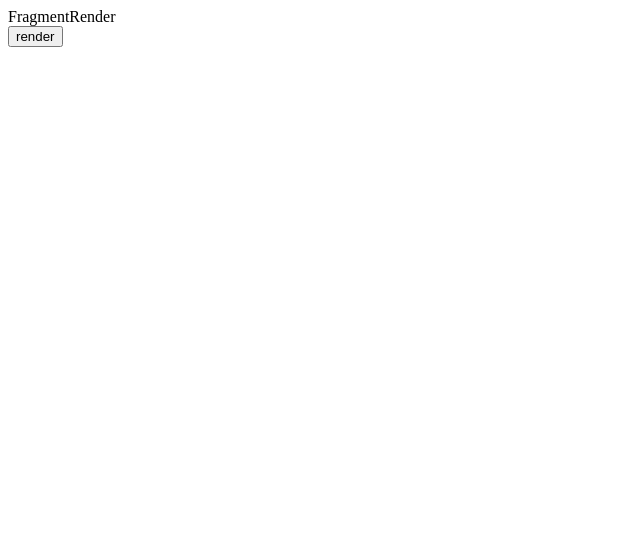
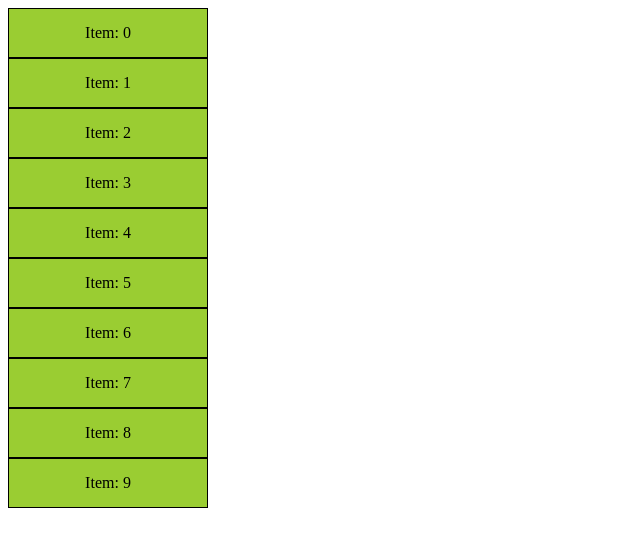
Before and after one commit to GarlicGo/algorithm-learning, a React (Vite) app: page / in a window 1280 px wide. Shown: the top 546 px of the page, without its empty margins (0-640 px from the left). Built offline with nearby package versions, Linux system fonts and the light colour scheme.

Commit message:
feat: 固定元素高度的虚拟列表

```diff
--- a/package.json
+++ b/package.json
@@ -13,6 +13,7 @@
   "dependencies": {
     "@vitejs/plugin-react": "^4.2.1",
     "less": "^4.2.0",
+    "lodash": "^4.17.21",
     "react": "^18.2.0",
     "react-dom": "^18.2.0",
     "react-router-dom": "^6.21.2",
@@ -21,6 +22,7 @@
     "vite": "^5.0.11"
   },
   "devDependencies": {
+    "@types/lodash": "^4.17.4",
     "@types/react": "^18.2.47",
     "@types/react-dom": "^18.2.18"
   }
--- a/src/App.tsx
+++ b/src/App.tsx
@@ -3,6 +3,7 @@ import './styles/index.css';
 import { TransitionTest } from './components/TransitionTest';
 import { SetStateTest } from './components/SetStateTest';
 import { AllRender, FragmentRender } from './components/LongListRender';
+import { FixedSizeListDemo } from './components/VirtualList';
 
 const App: React.FC = () => {
   return (
@@ -15,10 +16,13 @@ const App: React.FC = () => {
       {/* <ForwardRefTest /> */}
       {/* <TransitionTest /> */}
       {/* <SetStateTest /> */}
-      <FragmentRender />
+      {/* <FragmentRender /> */}
       {/* <AllRender /> */}
+      <FixedSizeListDemo />
     </div>
   );
 };
 
 export default App;
+
+// [object Object]
--- /dev/null
+++ b/src/components/VirtualList/FixedSizeList/FixedSizeList.tsx
@@ -0,0 +1,69 @@
+import React, { CSSProperties, ReactNode, useState } from 'react';
+
+interface Props {
+  height: number;
+  width: number;
+  cacheSize?: number;
+  itemSize: number;
+  itemCount: number;
+  children: React.FC<{ index: number; style: CSSProperties }>;
+}
+
+const FixedSizeList: React.FC<Props> = (props) => {
+  const { height, width, itemSize, itemCount, cacheSize = 2, children: Child } = props;
+  // 记录滚动掉的高度
+  const [scrollOffset, setScrollOffset] = useState(0);
+
+  // itemCount 个元素撑起盒子的实际高度
+  const contentStyle = {
+    height: itemSize * itemCount,
+    width: '100%',
+  };
+
+  const getCurrentChildren = () => {
+    // 可视区起始索引(向下取整)
+    const startIndex = Math.floor(scrollOffset / itemSize);
+    // 上缓冲区起始索引
+    const finialStartIndex = Math.max(0, startIndex - cacheSize);
+    // 可视区能展示的元素的最大个数(向上取整)
+    const numVisible = Math.ceil(height / itemSize);
+    // 下缓冲区结束索引
+    const endIndex = Math.min(itemCount, startIndex + numVisible + cacheSize);
+    const items: ReactNode[] = [];
+    // 根据上面计算的索引值，不断添加元素给container
+    for (let i = finialStartIndex; i < endIndex; i++) {
+      const itemStyle: CSSProperties = {
+        position: 'absolute',
+        height: itemSize,
+        width: '100%',
+        // 计算每个元素在container中的top值
+        top: itemSize * i,
+      };
+      Child && items.push(<Child key={i} index={i} style={itemStyle} />);
+    }
+    return items;
+  };
+
+  // 当触发滚动就重新计算
+  const scrollHandle: React.UIEventHandler<HTMLDivElement> = (event) => {
+    const { scrollTop } = event.currentTarget;
+    setScrollOffset(scrollTop);
+  };
+
+  return (
+    <div
+      style={{
+        // 外部容器的样式
+        position: 'relative',
+        width,
+        height,
+        overflow: 'auto',
+      }}
+      onScroll={scrollHandle}
+    >
+      <div style={contentStyle}>{getCurrentChildren()}</div>
+    </div>
+  );
+};
+
+export default FixedSizeList;
--- /dev/null
+++ b/src/components/VirtualList/FixedSizeList/Item.tsx
@@ -0,0 +1,28 @@
+import React from 'react';
+import styled from 'styled-components';
+
+const Container = styled.div`
+  width: 100%;
+  height: 100%;
+  box-sizing: border-box;
+  display: flex;
+  flex-direction: column;
+  align-items: center;
+  justify-content: center;
+  background-color: yellowgreen;
+  border: 1px solid #000;
+`;
+
+interface Props {
+  index: number;
+  style: React.CSSProperties;
+  content?: React.ReactNode;
+}
+
+export const Item: React.FC<Props> = ({ index, style }) => {
+  return (
+    <div style={{ ...style }}>
+      <Container>Item: {index}</Container>
+    </div>
+  );
+};
--- /dev/null
+++ b/src/components/VirtualList/FixedSizeList/index.tsx
@@ -0,0 +1,11 @@
+import React from 'react';
+import FixedSizeList from './FixedSizeList';
+import { Item } from './Item';
+
+export const FixedSizeListDemo: React.FC = () => {
+  return (
+    <FixedSizeList height={500} width={200} cacheSize={10} itemSize={50} itemCount={50000}>
+      {Item}
+    </FixedSizeList>
+  );
+};
--- /dev/null
+++ b/src/components/VirtualList/index.ts
@@ -0,0 +1 @@
+export * from './FixedSizeList';
```
Also changed, not shown: src/ts/react-element/index.tsx (added, +27 -0 lines), 1 other file (tests, documents, lock files or other folders).
